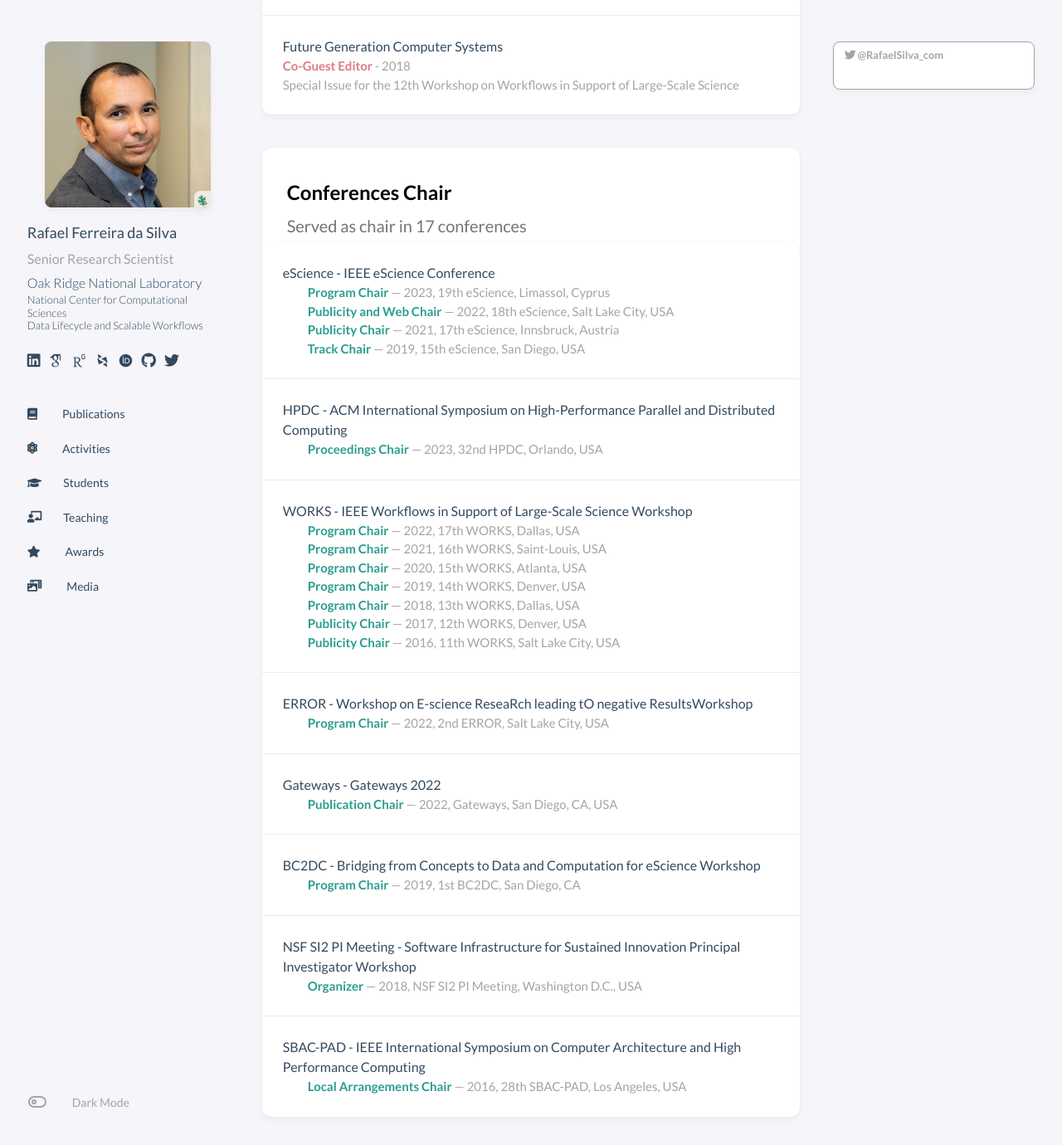
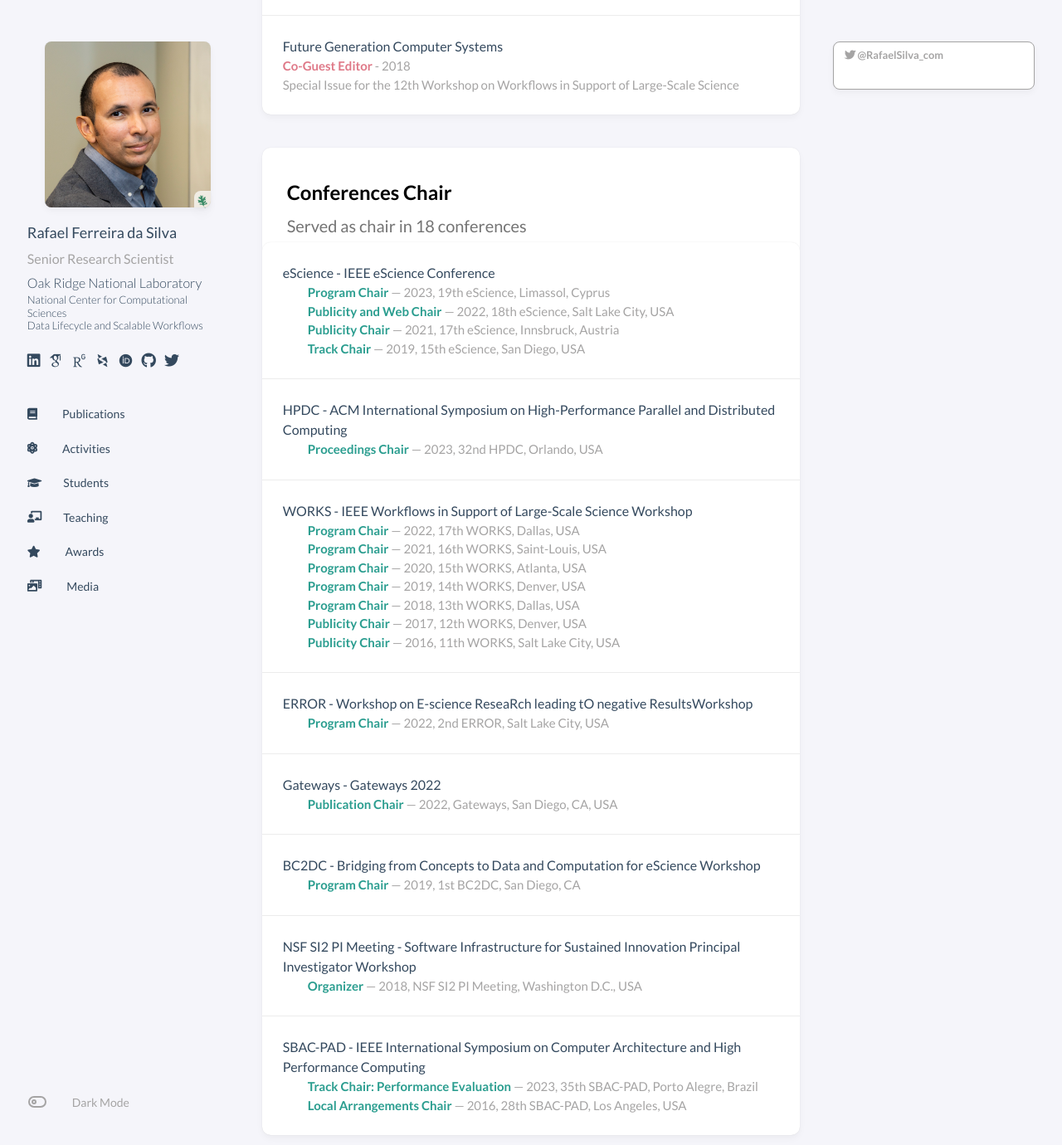
Before and after one commit to rafaelfsilva/rafaelfsilva.github.io, a Jekyll site: the page built from _pages/activities.html, in a window 1280 px wide and 1400 px high, scrolled down 686 px. Shown: the top 1380 px of the window at 83% size. Built offline with Jekyll 4.4.1, drawn with Linux system fonts in a browser that asks for light colours; some web fonts are replaced; a script that is not in the unit is left out; comment, search, counter and statistics services are not loaded.

Commit message:
Update activities_chair.yml

```diff
--- a/_data/activities_chair.yml
+++ b/_data/activities_chair.yml
@@ -107,6 +107,11 @@
 - conference: IEEE International Symposium on Computer Architecture and High Performance Computing
   series: SBAC-PAD
   entries:
+    - role: "Track Chair: Performance Evaluation"
+      year: 2023
+      edition: 35th
+      location: Porto Alegre, Brazil
+      link: https://www.inf.pucrs.br/sbacpad2023/
     - role: Local Arrangements Chair
       year: 2016
       edition: 28th
```
